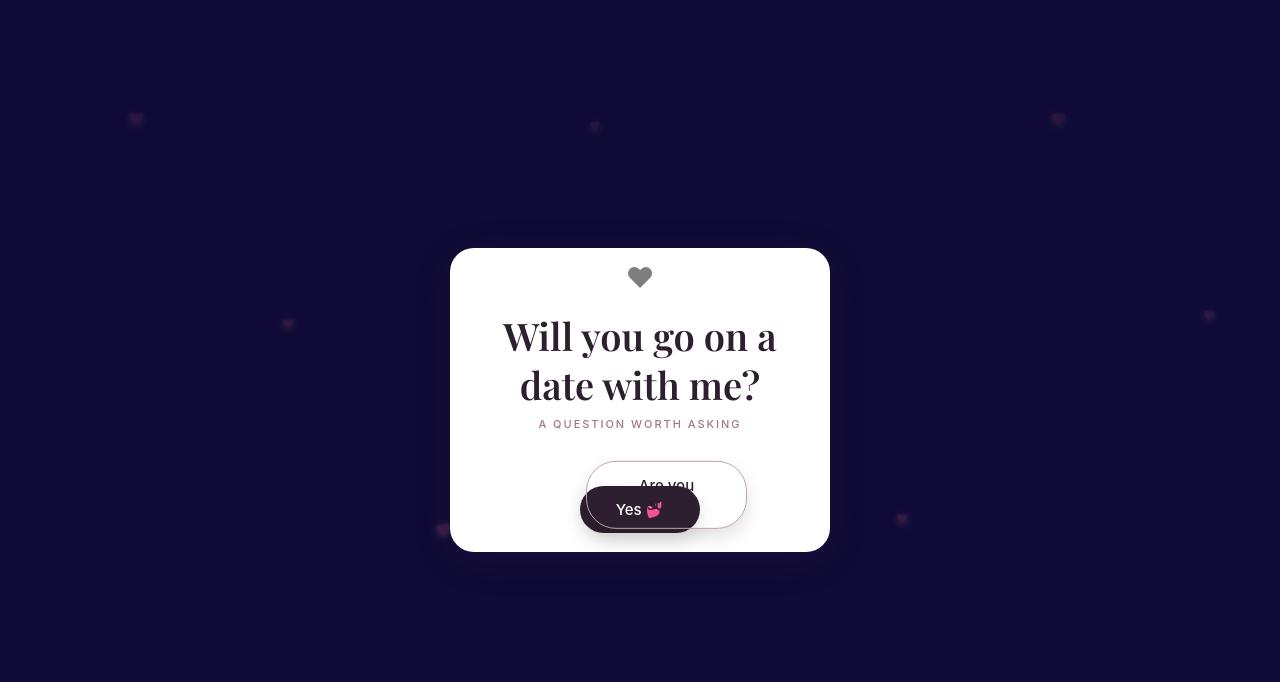
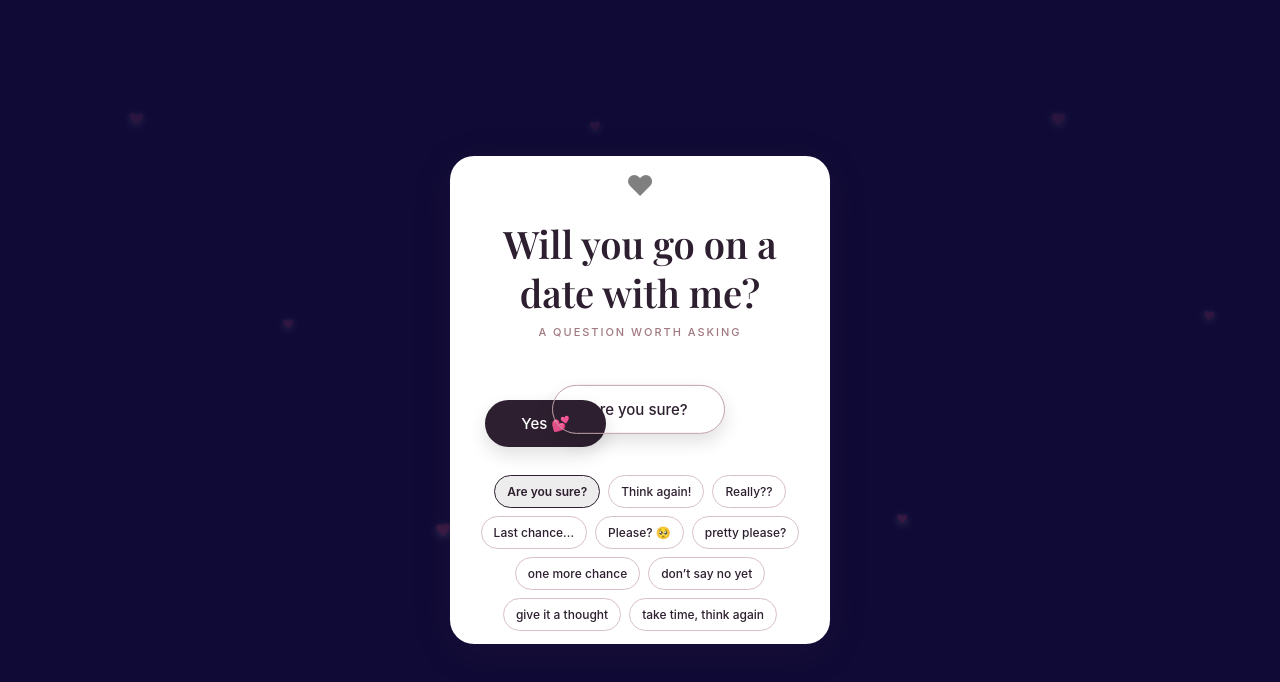
Before and after one commit to riddhi123703/My-date-app, a React (Vite) app: page / in a window 1280 px wide. Both pictures are taken after a click on the button "No". Shown: the top 682 px of the page. Built offline with nearby package versions, Linux system fonts and the light colour scheme.

Commit message:
Expand no button options

```diff
--- a/src/App.jsx
+++ b/src/App.jsx
@@ -83,6 +83,10 @@ function Step1({ onYes }) {
     "Really??",
     "Last chance...",
     "Please? 🥺",
+    "pretty please?",
+    "one more chance",
+    "don’t say no yet",
+    "give it a thought",
     "take time, think again",
   ];
   const noLabel = noLabels[Math.min(noClicks, noLabels.length - 1)];
@@ -123,7 +127,8 @@ function Step1({ onYes }) {
           justifyContent: "center",
           gap: "16px",
           alignItems: "center",
-          height: "60px",
+          minHeight: "72px",
+          flexWrap: "wrap",
         }}
       >
         <button
@@ -143,16 +148,53 @@ function Step1({ onYes }) {
           style={{
             ...btnStyle("transparent", "#2d1f2f"),
             border: "1.5px solid #c0a0a8",
-            position: "absolute",
+            position: "relative",
             transform: `translate(${noPos.x}px, ${noPos.y}px)`,
             transition: "transform 0.2s cubic-bezier(.34,1.56,.64,1)",
-            left: "calc(50% + 16px)",
             zIndex: 10,
+            whiteSpace: "nowrap",
+            minWidth: "fit-content",
           }}
         >
           {noLabel}
         </button>
       </div>
+      {noClicks > 0 && (
+        <div
+          style={{
+            marginTop: "16px",
+            display: "flex",
+            flexWrap: "wrap",
+            justifyContent: "center",
+            gap: "8px",
+          }}
+        >
+          {noLabels.slice(1).map((label, index) => {
+            const isActive =
+              index === Math.min(noClicks - 1, noLabels.length - 2);
+            return (
+              <span
+                key={label}
+                style={{
+                  padding: "8px 12px",
+                  borderRadius: "999px",
+                  border: isActive
+                    ? "1.5px solid #2d1f2f"
+                    : "1px solid #d9c0c8",
+                  background: isActive
+                    ? "rgba(45,31,47,0.08)"
+                    : "rgba(255,255,255,0.8)",
+                  color: "#2d1f2f",
+                  fontSize: "12px",
+                  fontWeight: isActive ? 600 : 500,
+                }}
+              >
+                {label}
+              </span>
+            );
+          })}
+        </div>
+      )}
     </div>
   );
 }
```
